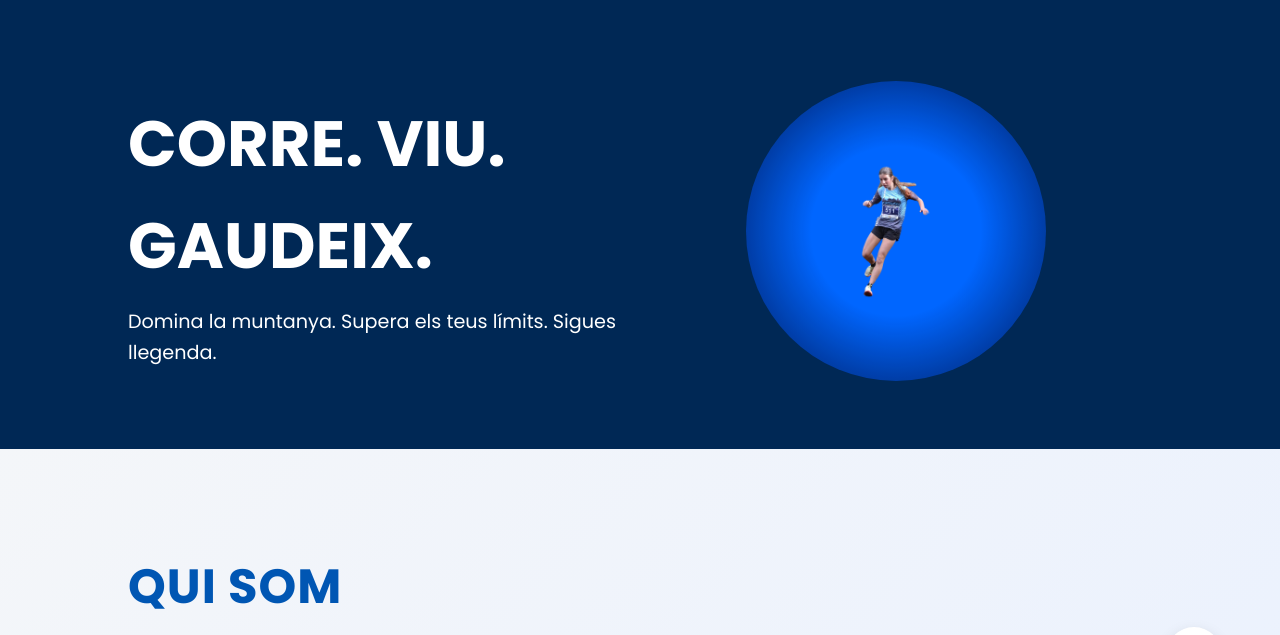
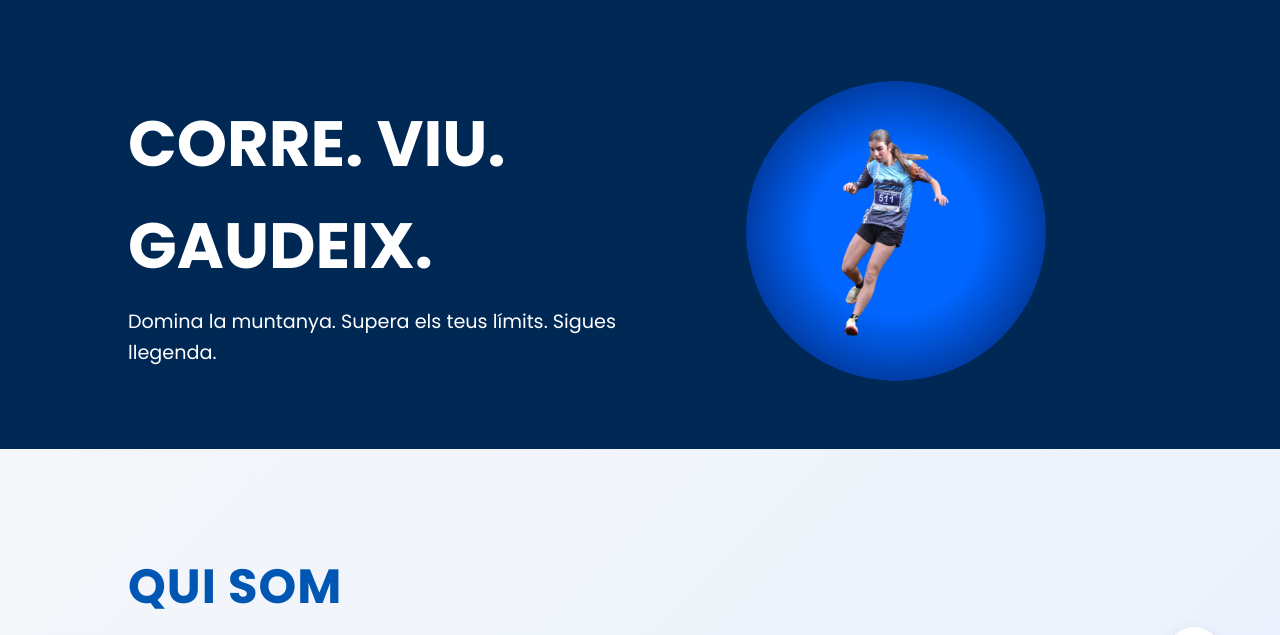
Before and after one commit to beernaattttt/escolatrail, a plain HTML site: page index.html in a window 1280 px wide. Shown: the part 97-732 px from the top of the page. Drawn offline with Linux system fonts and the light colour scheme.

Commit message:
Update index.html

```diff
--- a/index.html
+++ b/index.html
@@ -123,7 +123,7 @@
 .header-image {
   position: relative;
   z-index: 2;
-  width: 250px; /* Adjust runner size */
+  width: 400px; /* Adjust runner size */
   height: auto;
   object-fit: contain;
 }
```
